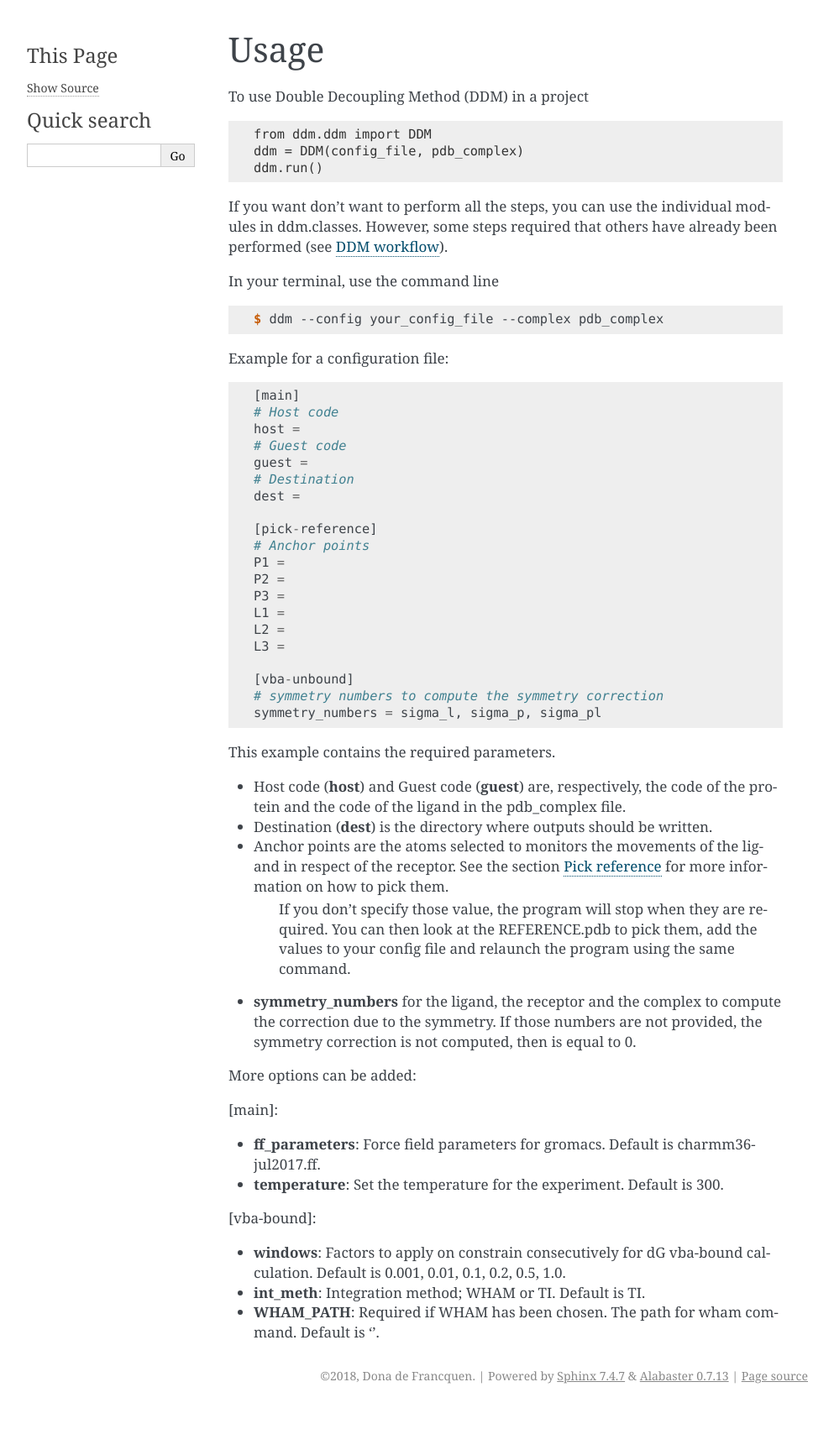
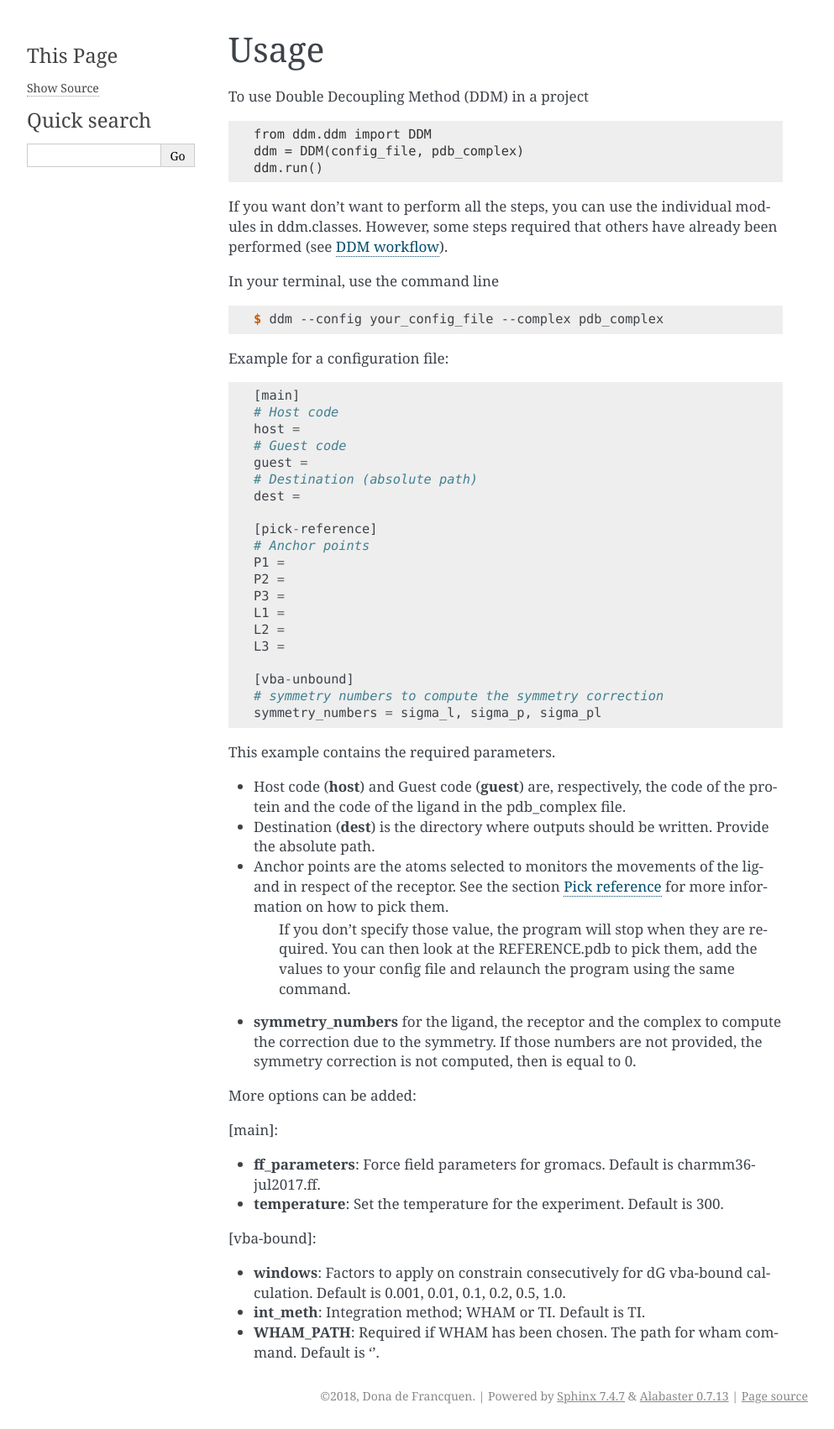
Before and after one commit to donadef/ddm, a Sphinx documentation site: the page built from docs/usage.rst, in a window 1280 px wide. Shown: the whole page at 84% size, without its empty margins (148-1141 px from the left). Built offline with Sphinx 7.4.7, drawn with Linux system fonts in a browser that asks for light colours; before the commit the page ends 1678 px from its top, so only the background shows below that.

Commit message:
repo updated + absolute dest in usage

```diff
--- a/docs/installation.rst
+++ b/docs/installation.rst
@@ -30,7 +30,7 @@ If you want to be able to launch calculation using only the 'ddm' command, use:
     $ pip install --editable .
 
 
-.. _Github repo: https://github.com/donadef/ddm
+.. _Github repo: https://github.com/IFMlab/DDM
 
 
 Handle virtual environment
--- a/docs/usage.rst
+++ b/docs/usage.rst
@@ -27,7 +27,7 @@ Example for a configuration file::
     host =
     # Guest code
     guest =
-    # Destination
+    # Destination (absolute path)
     dest =
 
     [pick-reference]
@@ -46,7 +46,7 @@ Example for a configuration file::
 This example contains the required parameters.
 
 - Host code (**host**) and Guest code (**guest**) are, respectively, the code of the protein and the code of the ligand in the pdb_complex file.
-- Destination (**dest**) is the directory where outputs should be written.
+- Destination (**dest**) is the directory where outputs should be written. Provide the absolute path.
 - Anchor points are the atoms selected to monitors the movements of the ligand in respect of the receptor. See the section :ref:`pick_reference` for more information on how to pick them.
     If you don't specify those value, the program will stop when they are required. You can then look at the REFERENCE.pdb to pick them, add the values to your config file and relaunch the program using the same command.
 - **symmetry_numbers** for the ligand, the receptor and the complex to compute the correction due to the symmetry. If those numbers are not provided, the symmetry correction is not computed, then is equal to 0.
```
Also changed, not shown: other parts of docs/installation.rst (+1 -1 lines).
